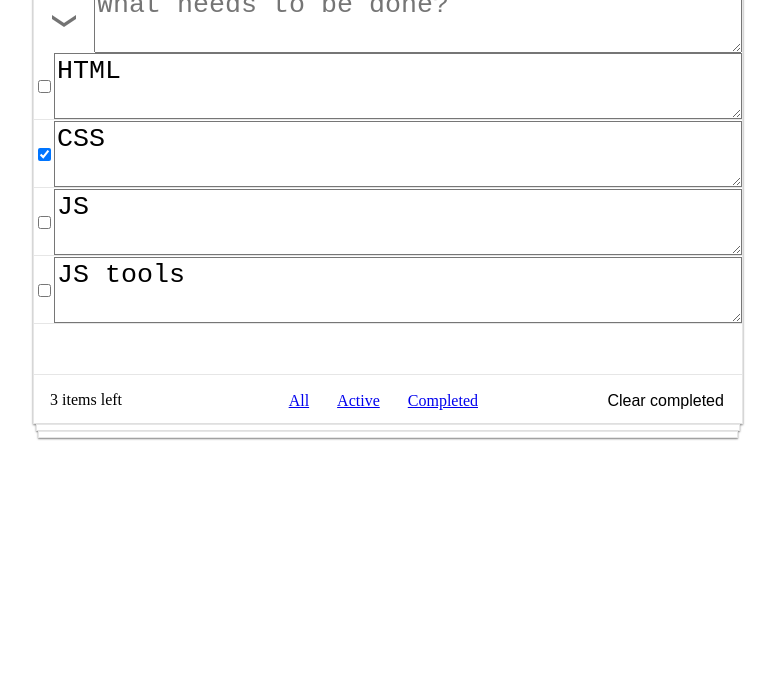
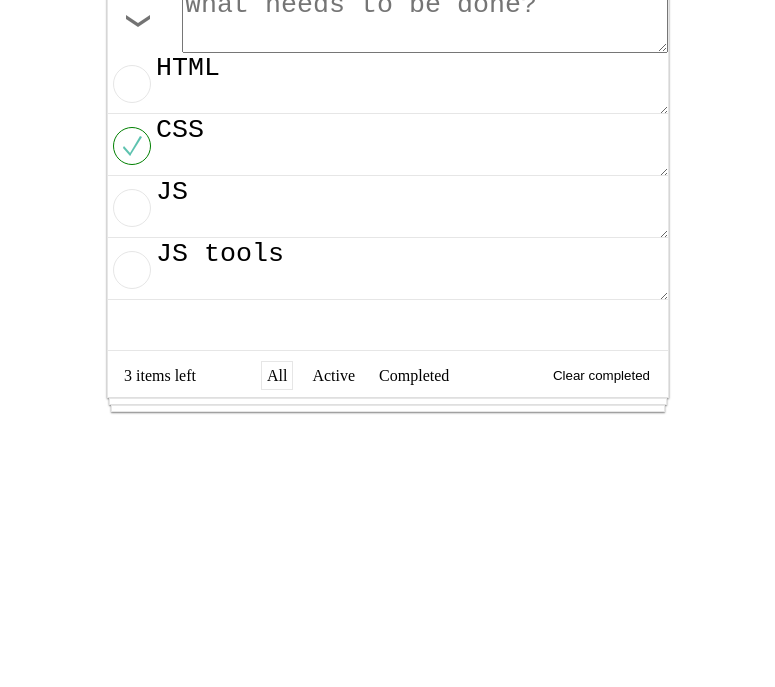
Before and after one commit to ok-technopolis/Kubrin-Georgiy, a plain HTML site: page index.html in a window 1280 px wide. Shown: the part 113-800 px from the top of the page, without its empty margins (252-1027 px from the left). Drawn offline with Linux system fonts and the light colour scheme.

Commit message:
fixed some CSS

```diff
--- a/index.html
+++ b/index.html
@@ -26,25 +26,41 @@
             <div class="todo-list">
                 <div class="todo-item">
                     <textarea class="todo-item_text" aria-label="Ввести текст">HTML</textarea>
-                    <input class="todo-item_ready-mark" type="checkbox" aria-label="Отметить как выполненое">
+                    <div class="todo-item_checkbox">
+                        <input class="todo-item_checkbox_target" type="checkbox" aria-label="Отметить как выполненое">
+                        <div class="todo-item_checkbox_visual">
+                        </div>
+                    </div>
                     <button class="todo-item_remove" aria-label="Удалить запись"></button>
                 </div>
 
                 <div class="todo-item __ready">
                     <textarea class="todo-item_text" aria-label="Ввести текст">CSS</textarea>
-                    <input class="todo-item_ready-mark" type="checkbox" checked="checked" aria-label="Отметить как не выполненое">
+                    <div class="todo-item_checkbox">
+                        <input class="todo-item_checkbox_target" type="checkbox" checked="checked" aria-label="Отметить как не выполненое">
+                        <div class="todo-item_checkbox_visual __checked">
+                        </div>
+                    </div>
                     <button class="todo-item_remove" aria-label="Удалить запись"></button>
                 </div>
 
                 <div class="todo-item">
                     <textarea class="todo-item_text" aria-label="Ввести текст">JS</textarea>
-                    <input class="todo-item_ready-mark" type="checkbox" aria-label="Отметить как выполненое">
+                    <div class="todo-item_checkbox">
+                        <input class="todo-item_checkbox_target" type="checkbox" aria-label="Отметить как выполненое">
+                        <div class="todo-item_checkbox_visual">
+                        </div>
+                    </div>
                     <button class="todo-item_remove" aria-label="Удалить запись"></button>
                 </div>
 
                 <div class="todo-item">
                     <textarea class="todo-item_text" aria-label="Ввести текст">JS tools</textarea>
-                    <input class="todo-item_ready-mark" type="checkbox" aria-label="Отметить как выполненое">
+                    <div class="todo-item_checkbox">
+                        <input class="todo-item_checkbox_target" type="checkbox" aria-label="Отметить как выполненое">
+                        <div class="todo-item_checkbox_visual">
+                        </div>
+                    </div>
                     <button class="todo-item_remove" aria-label="Удалить запись"></button>
                 </div>
             </div>
@@ -52,17 +68,15 @@
             <div class="todo-actions-bar">
                 <div class="todo-actions-bar_counter" aria-label="Счетчик невыполненых">3 items left</div>
 
-                <div class="todo-filters" aria-label="Меню фильтров">
-                    <a class="todo-filter __active" href="#" data-filter="all" aria-label="Выбрать все">All</a>
-                    <a class="todo-filter" href="#" data-filter="active" aria-label="Выбрать текущие">Active</a>
-                    <a class="todo-filter" href="#" data-filter="completed" aria-label="Выбрать завершенные">Completed</a>
-                </div>
+                <a class="todo-filter __active" href="#" data-filter="all" aria-label="Выбрать все">All</a>
+                <a class="todo-filter" href="#" data-filter="active" aria-label="Выбрать текущие">Active</a>
+                <a class="todo-filter" href="#" data-filter="completed" aria-label="Выбрать завершенные">Completed</a>
 
-                <button class="todo-actions-bar_clear-completed" aria-label="Отчистить все выполненые">Clear completed</button>
+                <button class="todo-actions-bar_clear-completed" aria-label="Отчистить все выполненые"><div>Clear completed</div></button>
             </div>
 
         </div>
-        <div class="todo-sublayer1"></div>
-        <div class="todo-sublayer2"></div>
+        <div class="todo-body __sublayer1"></div>
+        <div class="todo-body __sublayer2"></div>
     </body>
 </html>
--- a/styles/project/todo/todo-actions-bar/todo-actions-bar.css
+++ b/styles/project/todo/todo-actions-bar/todo-actions-bar.css
@@ -1,24 +1,26 @@
 .todo-actions-bar {
+    font-family: "Arial" serif;
+    font-size: 16px;
     border-top: 1px solid #E6E6E6;
     margin-top: 50px;
     padding: 16px 12px 12px 16px;
-    display: flex;
+
 }
 
 .todo-actions-bar_counter {
     font-family: "Arial" serif;
-    font-size: 12pt;
-    width: 33.33%;
-    align-self: flex-start;
-    order: 1;
+    font-size: 16px;
+    float: left;
+    margin-right: 60px;
 }
 
 .todo-actions-bar_clear-completed {
+    border: 0;
+    background: #FFF;
+    float: right;
+}
+
+.todo-actions-bar_clear-completed_text {
     font-family: "Arial" serif;
-    font-size: 12pt;
-    align-self: end;
-    order: 3;
-    border: 0;
-    display: block;
-    background: #FFF;
+    font-size: 16px;
 }
--- a/styles/project/todo/todo-body/todo-body.css
+++ b/styles/project/todo/todo-body/todo-body.css
@@ -1,17 +1,20 @@
-.todo-body, .todo-sublayer1, .todo-sublayer2 {
+.todo-body {
     border: 1px solid #E6E6E6;
     box-shadow: 0 1px 2px rgba(0,0,0,0.5);
-    width: 56%;
+    width: 560px;
     background: #FFF;
     margin: 0 auto;
+    z-index: 3;
 }
 
-.todo-sublayer1 {
-    width: 55.6%;
+.__sublayer1 {
+    width: 556px;
     height: 5px;
+    z-index: 2;
 }
 
-.todo-sublayer2 {
-    width: 55.2%;
+.__sublayer2 {
+    width: 552px;
     height: 5px;
+    z-index: 1;
 }
--- a/styles/project/todo/todo-filters/todo-filters.css
+++ b/styles/project/todo/todo-filters/todo-filters.css
@@ -1,14 +1,13 @@
-.todo-filters {
-    align-self: center;
-    overflow: hidden;
-    width: 33.33%;
-    order: 2;
-    flex: 1 3;
+.todo-filter {
+    text-decoration: none;
+    color: black;
+    text-align: center;
+    font-size: 16px;
+    padding: 5px 5px;
+	background: #FFFFFF;
+    margin: 5px;
 }
 
-.todo-filter {
-    text-align: center;
-    font-size: 12pt;
-	background: #FFFFFF;
-    margin: 12px;
+.__active{
+    border: 1px solid #E6E6E6;
 }
--- a/styles/project/todo/todo-item/todo-item.css
+++ b/styles/project/todo/todo-item/todo-item.css
@@ -3,19 +3,56 @@
     overflow: hidden;
     display: flex;
     margin: 0 0 1px 0;
+    height: 60px;
 }
 
 .todo-item_text {
     font-family: "Arial" serif;
     font-size: 20pt;
+    overflow: hidden;
+    resize: none;
+    border: none;
     background: #FFF;
     overflow-y: visible;
     resize: both;
-    align-self: center; flex: 1 2; order: 2;
+    align-self: center; flex: 1 3; order: 2;
 }
 
-.todo-item_ready-mark {
+.todo-item_checkbox {
+    position: relative;
+    width: 36px;
+    height: 36px;
+    margin: 5px 5px 5px 5px;
+    float: left;
     align-self: center; order: 1;
+}
+
+.todo-item_checkbox_target {
+    position: absolute;
+    opacity: 0;
+    top: 0;
+    left: 0;
+    width: 100%;
+    height: 100%;
+    z-index: 1;
+}
+
+.todo-item_checkbox_visual {
+    position: absolute;
+    top: 0;
+    left: 0;
+    width: 100%;
+    height: 100%;
+
+    border-radius: 50%;
+    border: 1px solid #E6E6E6;
+}
+
+.__checked {
+    background:url(../../../../icons/completed.png);
+    background-repeat: no-repeat;
+    background-position: center;
+    border: 1px solid green;
 }
 
 .todo-item_remove {
@@ -23,9 +60,16 @@
 	background-repeat: no-repeat;
     height: 18px;
     width: 18px;
+    margin-right: 12px;
+    margin-left: 12px;
     border: 0;
     display: none;
+    float: right;
     align-self: center; order: 3;
+}
+
+.todo-item_checkbox_target:checked > .todo-item_checkbox_visual {
+
 }
 
 .todo-item:hover > .todo-item_remove {
--- a/styles/project/todo/todos-add/todos-add.css
+++ b/styles/project/todo/todos-add/todos-add.css
@@ -1,5 +1,4 @@
 .todos-add {
-    display: flex;
     overflow: hidden;
 }
 
@@ -7,17 +6,17 @@
     background: url(../../../../icons/select-all.png);
     background-repeat: no-repeat;
     border: 0;
-    align-self: flex-start;
     height: 12px;
     width: 24px;
     margin: 28px 18px 24px 18px;
-    order: 1;
+    float: left;
 }
 
 .todo-add_input {
     font-family: "Arial" serif;
     font-size: 20pt;
-    align-self: center;
-    flex: 1 2;
-    order: 2;
+    width: 480px;
+    overflow: hidden;
+    position: relative;
+    float: right;
 }
```
